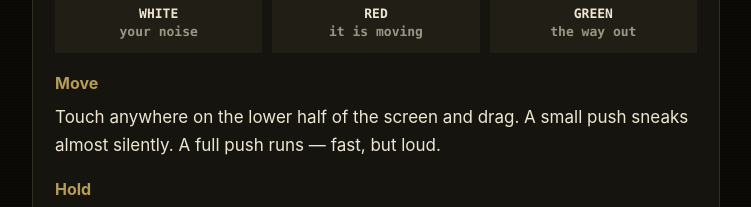
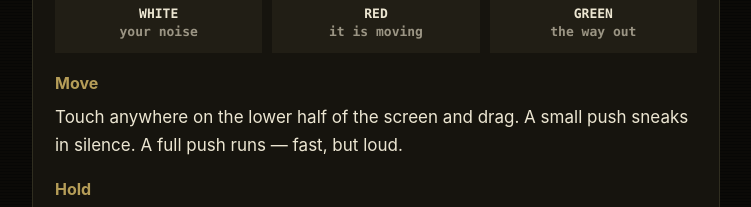
Before and after one commit to tajimaru1209/hollowhalls-site, a plain HTML site: page index.html in a window 1280 px wide. Shown: the part 871-1078 px from the top of the page, without its empty margins (264-1015 px from the left). Drawn offline with Linux system fonts and the light colour scheme.

Commit message:
Sneaking is silent
Co-Authored-By: Claude Opus 5.5 <noreply@anthropic.com>

```diff
--- a/index.html
+++ b/index.html
@@ -71,7 +71,7 @@
       <div><i style="border-color:var(--green)"></i>GREEN<br><span class="sub">the way out</span></div>
     </div>
     <h3>Move</h3>
-    <p>Touch anywhere on the lower half of the screen and drag. A small push sneaks almost silently. A full push runs — fast, but loud.</p>
+    <p>Touch anywhere on the lower half of the screen and drag. A small push sneaks in silence. A full push runs — fast, but loud.</p>
     <h3>Hold</h3>
     <p>Hold the lungs button to kill your light and go completely silent. You can only hold your breath for a few seconds. Run out of air and you gasp, loud enough for anything nearby to hear.</p>
     <h3>Battery</h3>
```
